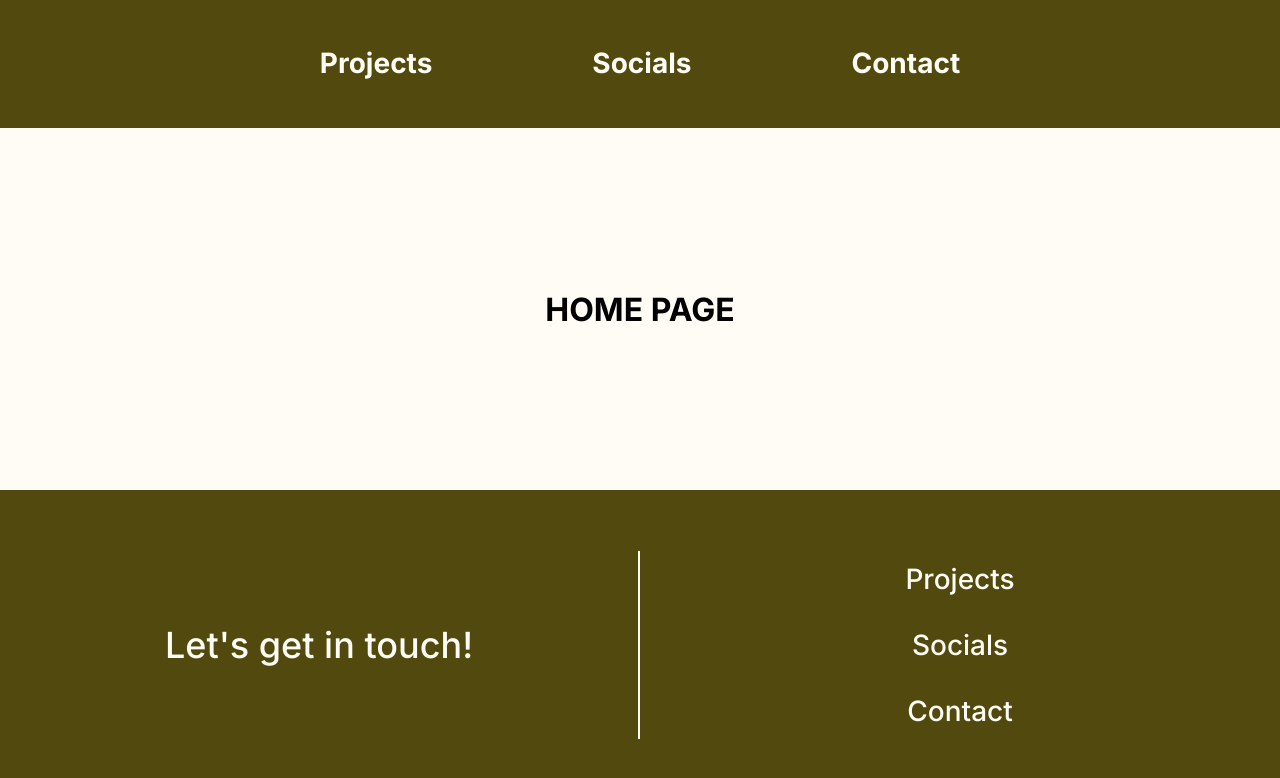
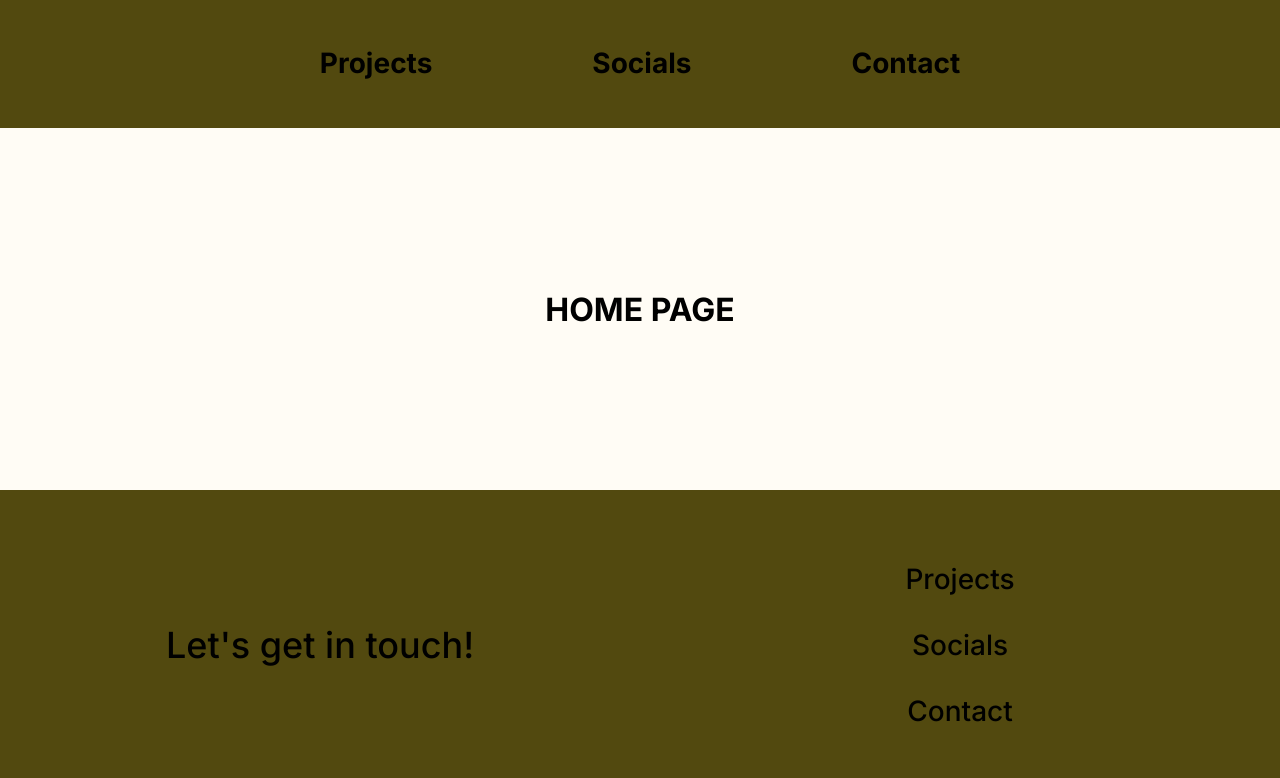
Before and after one commit to ellaroosmarijn/personal-website, a Next.js app: page / in a window 1280 px wide. Shown: the top 778 px of the page. Built offline with nearby package versions, Linux system fonts and the light colour scheme.

Commit message:
remove color shortcuts

```diff
--- a/src/styles/variables.css
+++ b/src/styles/variables.css
@@ -101,10 +101,6 @@
   --prose-md: 65ch;
   --prose-lg: 75ch;
   --prose-xl: 85ch;
-
-  /* Color shortcuts */
-  --color-text: var(--color-black);
-  --color-bg: var(--color-off-white);
 
   /** Color palette */
   --color-black: #000000;
```
